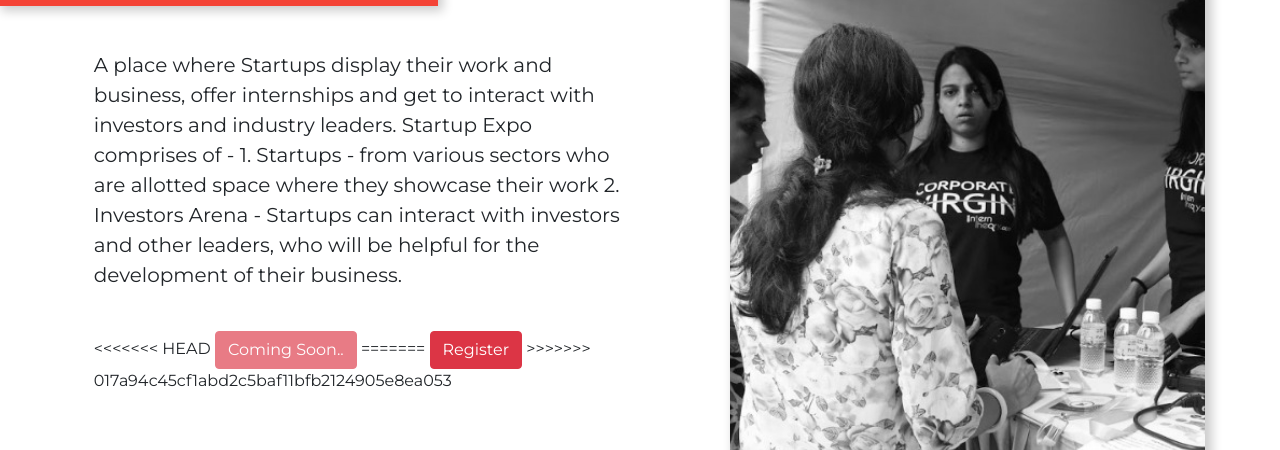
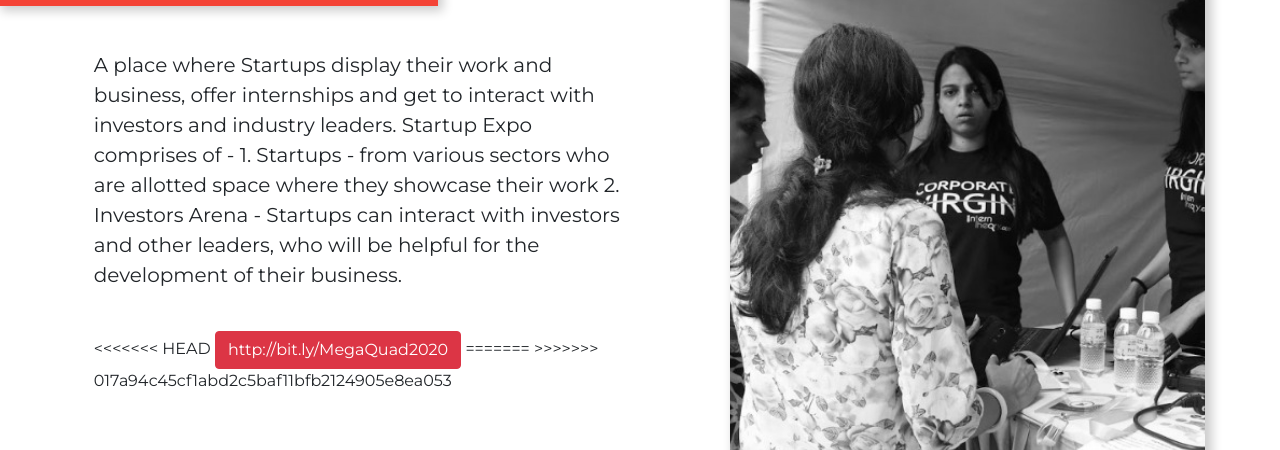
Before and after one commit to RishabMunot/E-Cell, a website: page events/startup-expo.html in a window 1280 px wide. Shown: the part 178-628 px from the top of the page. Drawn offline with nearby package versions, Linux system fonts and the light colour scheme.

Commit message:
Update startup-expo.html

```diff
--- a/events/startup-expo.html
+++ b/events/startup-expo.html
@@ -56,9 +56,8 @@
 
                 <div class="register-div">
 <<<<<<< HEAD
-                    <a href="#" class="register btn-danger btn disabled">Coming Soon..</a>
+                    <a href="#" class="register btn-danger btn">http://bit.ly/MegaQuad2020</a>
 =======
-                    <a href="#" class="register btn-danger btn ">Register</a>
 >>>>>>> 017a94c45cf1abd2c5baf11bfb2124905e8ea053
                 </div>
 
```
